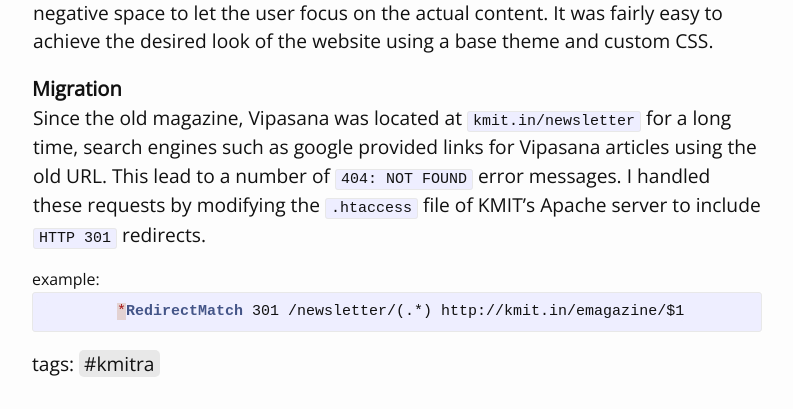
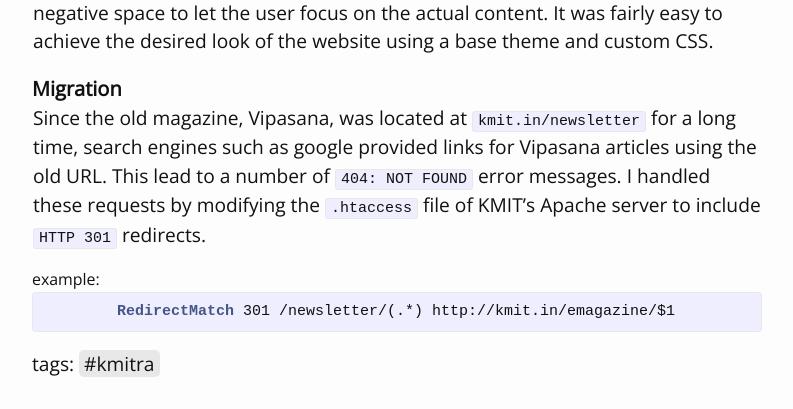
Before and after one commit to arjunnn/blog, a Jekyll site: the page built from _posts/2015-06-12-my-journey-with-kmitra.md, in a window 1280 px wide. Shown: the part 1197-1606 px from the top of the page, without its empty margins (243-1036 px from the left). Built offline with Jekyll 4.4.1, drawn with Linux system fonts in a browser that asks for light colours; Markdown is read by kramdown in place of the engine named in the settings.

Commit message:
JEYKYLL PLS

```diff
--- a/_posts/2015-06-12-my-journey-with-kmitra.md
+++ b/_posts/2015-06-12-my-journey-with-kmitra.md
@@ -33,9 +33,9 @@ so we chose the [Open Sans](https://www.google.com/fonts/specimen/Open+Sans) typ
 The layout or UI is the first thing a reader notices when looking at a website. We needed something elegant and functional for kMITRA, with generous use of negative space to let the user focus on the actual content. It was fairly easy to achieve the desired look of the website using a base theme and custom CSS.
 
 ####**Migration**
-Since the old magazine, Vipasana was located at `kmit.in/newsletter` for a long time, search engines such as google provided links for Vipasana articles using the old URL. This lead to a number of `404: NOT FOUND` error messages.
+Since the old magazine, Vipasana, was located at `kmit.in/newsletter` for a long time, search engines such as google provided links for Vipasana articles using the old URL. This lead to a number of `404: NOT FOUND` error messages.
 I handled these requests by modifying the `.htaccess` file of KMIT's Apache server to include `HTTP 301` redirects.
 #####example:
 {% highlight apache %}
-	*RedirectMatch 301 /newsletter/(.*) http://kmit.in/emagazine/$1
+	RedirectMatch 301 /newsletter/(.*) http://kmit.in/emagazine/$1
 {% endhighlight %}
```
